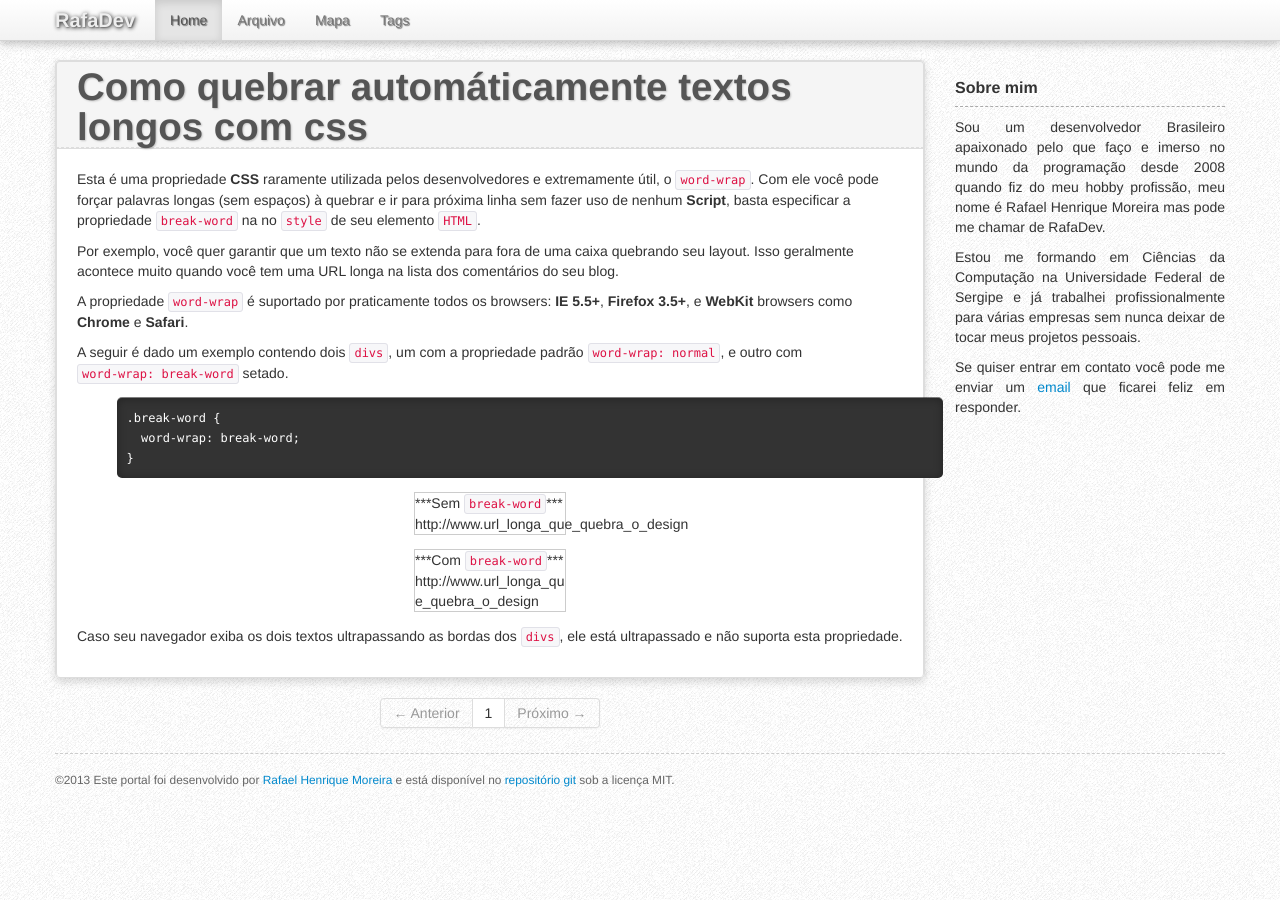
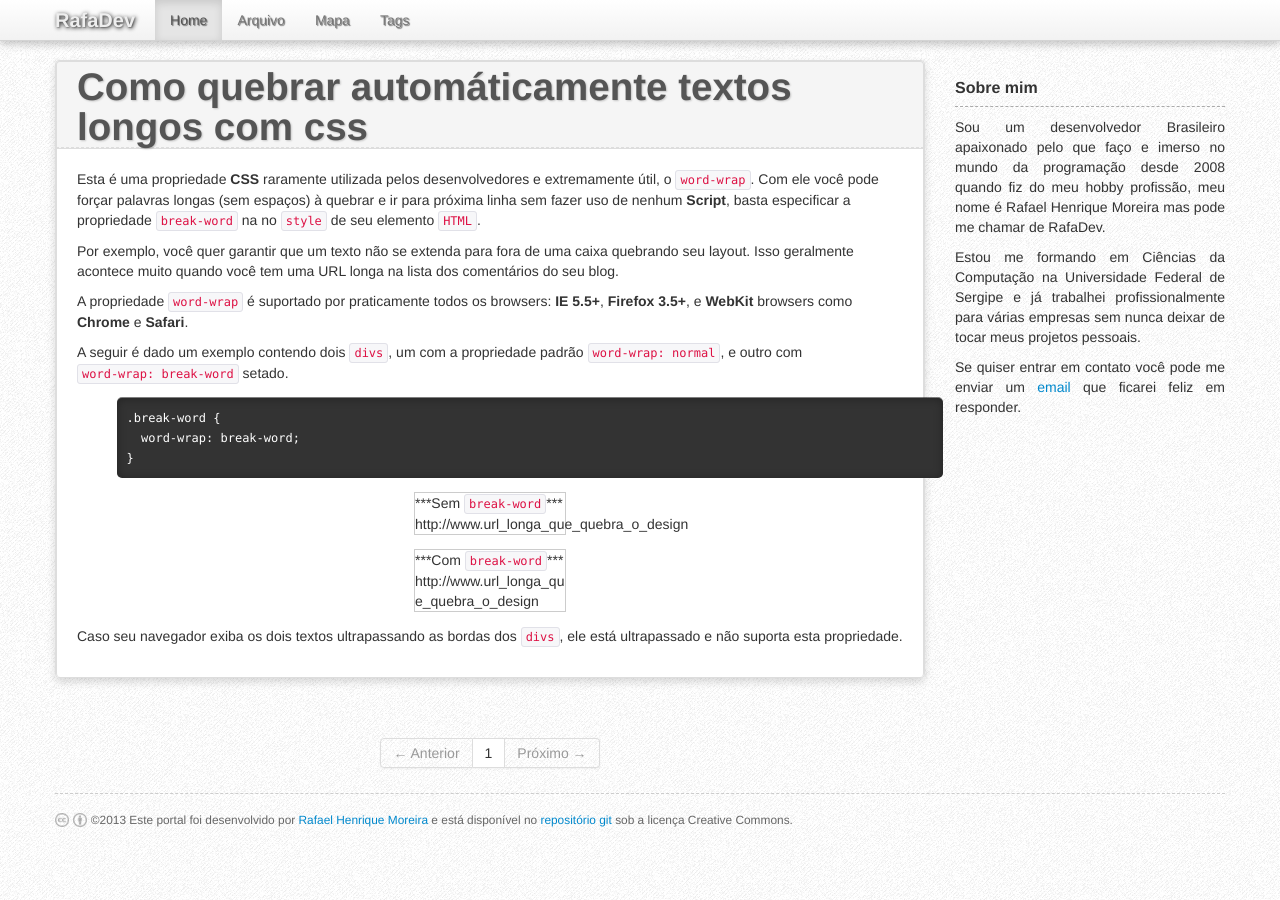
Before and after one commit to rafadev7/RafaDev.com, a Jekyll site: the page built from index.html, in a window 1280 px wide. Built offline with Jekyll 4.4.1, drawn with Linux system fonts in a browser that asks for light colours; the list of posts is cut into pages by our own code.

Commit message:
Trocando para a licenca Creative Commons

```diff
--- a/_includes/footer.html
+++ b/_includes/footer.html
@@ -1,3 +1,7 @@
 <footer class="container footer">
-  <p><small>©2013 Este portal foi desenvolvido por <a href="mailto:{{ site.author.email }}">Rafael Henrique Moreira</a> e está disponível no <a href="{{ site.github_url }}">repositório git</a> sob a licença MIT.</small></p>
+  <p>
+    <a rel="nofollow" href="http://creativecommons.org/licenses/by/3.0/br/" class="cc"><img src="{{ site.url }}/img/cc-cc.png" class="cc">
+    <img src="{{ site.url }}/img/cc-by.png" class="cc"></a>
+    <small>©2013 Este portal foi desenvolvido por <a href="mailto:{{ site.author.email }}">Rafael Henrique Moreira</a> e está disponível no <a href="{{ site.github_url }}">repositório git</a> sob a licença Creative Commons.</small>
+  </p>
 </footer>
--- a/css/style.css
+++ b/css/style.css
@@ -28,6 +28,7 @@ body {
   -webkit-transition: all .3s linear;
   -moz-transition: all .3s linear;
   transition: all .3s linear;
+  border-left: 0px;
 }
 .navbar .brand:hover{
   color: #888;
@@ -66,7 +67,7 @@ text-shadow: 0px 1px 0px #fff;
 
 
 .post {
-  margin-bottom: 20px;
+  margin-bottom: 60px;
   border: 1px solid #ddd;
   -webkit-border-radius: 4px 4px 4px 4px;
      -moz-border-radius: 4px 4px 4px 4px;
@@ -144,6 +145,21 @@ padding: 5px 20px 0px;
   color: #666;
 }
 
+.footer img.cc {
+  display: inline-block;
+  vertical-align: -0.2em;
+  border: none;
+  width:1em;
+  height:1em;
+  opacity:0.4;
+}
+.footer a.cc:hover {
+  text-decoration: none;
+}
+.footer a.cc:hover img.cc {
+  opacity:1;
+}
+
 /* ---------------- tag_box  ----------------- */
 
 .tag_box {
```
Also changed, not shown: README.md, img/cc-by.png (added), img/cc-cc.png (added).
